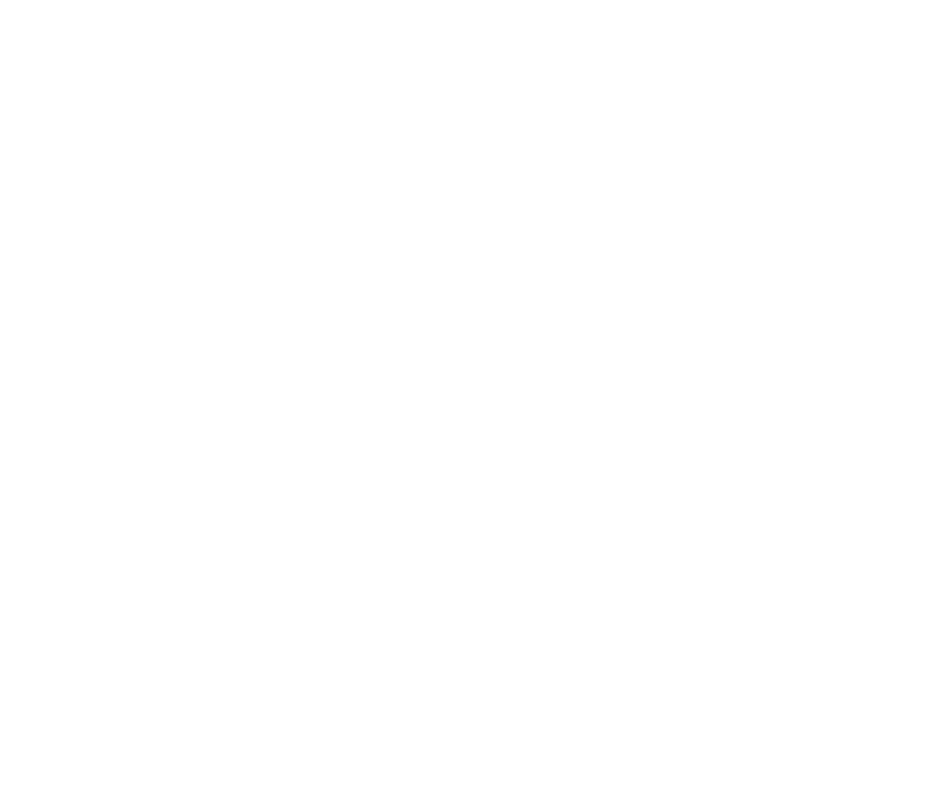
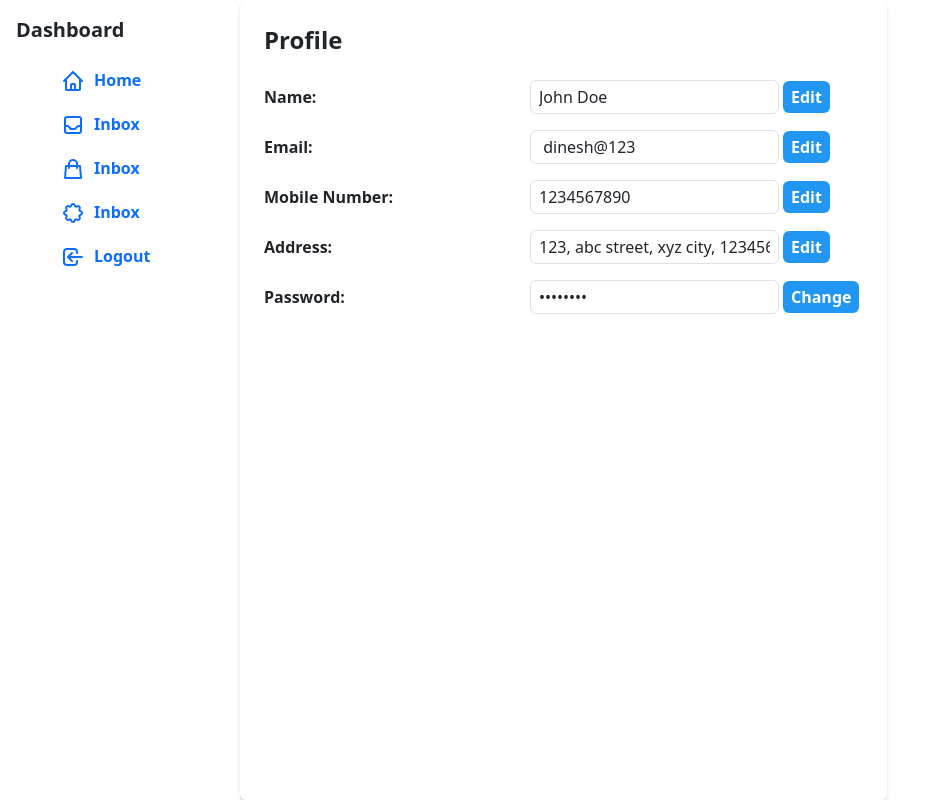
Before and after one commit to kasun789/MicroServicesApplication, a React (Create React App) app in the folder frontend/: page /profile in a window 1280 px wide. Before the commit this address had no page. Shown: the whole page, without its empty margins (0-932 px from the left). Built offline with nearby package versions, Linux system fonts and the light colour scheme.

Commit message:
created profile

```diff
--- a/frontend/package.json
+++ b/frontend/package.json
@@ -6,6 +6,7 @@
     "@testing-library/jest-dom": "^5.17.0",
     "@testing-library/react": "^13.4.0",
     "@testing-library/user-event": "^13.5.0",
+    "axios": "^1.5.1",
     "bootstrap": "^5.3.2",
     "react": "^18.2.0",
     "react-bootstrap": "^2.8.0",
--- a/frontend/src/App.js
+++ b/frontend/src/App.js
@@ -21,6 +21,10 @@
           <Route path="/" element={<Home />}></Route>
           <Route path="/login" element={<Login />}></Route>
           <Route path="/signUp" element={<SignUp />}></Route>
+          <Route path='/dashboard' element={<Dashboard/>}></Route>
+          <Route path='/profile' element={<Profile/>}></Route>
+          <Route path='/support' element={<Support/>}></Route>
+          <Route path='/payment' element={<Payment/>}></Route>
           <Route path="/LandingPage" element={<LandingPage />}></Route>
         </Routes>
       </Router>
--- a/frontend/src/pages/Profile.js
+++ b/frontend/src/pages/Profile.js
@@ -1,63 +1,159 @@
-import React,{useState} from 'react'
+import React, { useState, useEffect } from 'react';
+import { Link } from 'react-router-dom';
+import SideBar from '../components/SideBar';
+import axios from 'axios';
 
 function Profile() {
+//   const [user, setUser] = useState(null);
+  const [user, setUser] = useState({name: "John Doe", email: " dinesh@123", mobileNumber: "1234567890", address: "123, abc street, xyz city, 123456", password:"123456"});
 
+  const [editPassword, setEditPassword] = useState(false);
+
+  const handlePasswordChange = () => {
+    console.log("Password change");
+    setEditPassword(editPassword => !editPassword);
+  }
+
+  const handlePasswordChangeSubmit = () => {
+    console.log("Password change submit");
+    setEditPassword(editPassword => !editPassword);
+  }
+
+//   useEffect(() => {
+//     // Use Axios to fetch user profile data from the URL
+//     axios.get('http://127.0.0.1:8000/profile')
+//       .then((response) => {
+//         setUser(response.data);
+//       })
+//       .catch((error) => {
+//         console.error('Error fetching profile:', error);
+//       });
+//   }, []);
 
 
 return (
-
-        <div>
-              <div className='SignUpForm1'>
-
-                 <div className='innerContainer'>
-
-                     <form>
-                     <h3>Profile</h3>
-                     <div className="mb-3">
-                     <label>Name</label>
+  <div className="flex bg-sky-50">
+    {user ? (
+      <>
+        <SideBar />
+        <div className="p-4 bg-white rounded-md shadow-md">
+          <h2 className="mb-4 text-2xl font-semibold">Profile</h2>
+          <div className="flex flex-col space-y-4">
+            <div className="flex items-center space-x-4">
+              <label className="font-bold min-w-[250px]">Name:</label>
+              <div className="flex items-center">
                 <input
-                         type="text"
-                         className="form-control"
-                         placeholder="First name"
+                  className="px-2 py-1 border rounded-md"
+                  value={user.name}
+                />
+                <button className="px-2 py-1 mx-1 font-bold text-white bg-blue-500 rounded hover:bg-blue-700" >
+                  Edit
+                </button>
+              </div>
+            </div>
+            <div className="flex items-center space-x-4">
+              <label className="font-bold min-w-[250px]">Email:</label>
+              <div className="flex items-center">
+                <input
+                  className="px-2 py-1 border rounded-md"
+                  value={user.email}
+                />
+                <button className="px-2 py-1 mx-1 font-bold text-white bg-blue-500 rounded hover:bg-blue-700">
+                  Edit
+                </button>
+              </div>
+            </div>
+            <div className="flex items-center space-x-4">
+              <label className="font-bold min-w-[250px]">Mobile Number:</label>
+              <div className="flex items-center">
+                <input
+                  className="px-2 py-1 border rounded-md"
+                  value={user.mobileNumber}
+                />
+                <button className="px-2 py-1 mx-1 font-bold text-white bg-blue-500 rounded hover:bg-blue-700">
+                  Edit
+                </button>
+              </div>
+            </div>
+            <div className="flex items-center space-x-4">
+              <label className="font-bold min-w-[250px]">Address:</label>
+              <div className="flex items-center">
+                <input
+                  className="px-2 py-1 border rounded-md"
+                  value={user.address}
+                />
+                <button className="px-2 py-1 mx-1 font-bold text-white bg-blue-500 rounded hover:bg-blue-700">
+                  Edit
+                </button>
+              </div>
+            </div>
+            {editPassword ? (
+              <>
+                <div className="flex items-center space-x-4">
+                  <label className="font-bold min-w-[250px]">Current Password:</label>
+                  <div className="flex items-center">
+                    <input
+                      className="px-2 py-1 border rounded-md"
+                      placeholder="Enter Current password"
+                      type="password"
+                      name="currentPassword"
                     />
                   </div>
-                     <div className="mb-3">
-                     <label>NIC</label>
-                     <input type="text" className="form-control" placeholder="Last name" />
                 </div>
-                     <div className="mb-3">
-                     <label>Phone No</label>
+
+                <div className="flex items-center space-x-4">
+                  <label className="font-bold min-w-[250px]">Enter New Password:</label>
+                  <div className="flex items-center">
                     <input
-                         type="email"
-                         className="form-control"
-                         placeholder="Enter email"
+                      className="px-2 py-1 border rounded-md"
+                      placeholder="Enter New password"
+                      type="password"
+                      name="newPassword"
                     />
                   </div>
-                     <div className="mb-3">
-                     <label>Email address</label>
+                </div>
+
+                <div className="flex items-center space-x-4">
+                  <label className="font-bold min-w-[250px]">Confirm New Password:</label>
+                  <div className="flex items-center">
                     <input
-                         type="email"
-                         className="form-control"
-                         placeholder="Enter email"
+                      className="px-2 py-1 border rounded-md"
+                      placeholder="Confirm New password"
+                      type="password"
+                      name="confirmNewPassword"
                     />
                   </div>
-                     <div className="mb-3">
-                     <label>Password</label>
+                </div>
+                <div className="flex items-end justify-end space-x-4">
+                  <button className="px-2 py-1 mx-1 font-bold text-white bg-blue-500 rounded w-30 hover:bg-blue-700 " onClick={handlePasswordChangeSubmit}>Submit</button>
+                </div>
+              </>
+            ):
+            (
+              <div className="flex items-center space-x-4">
+                <label className="font-bold min-w-[250px]">Password:</label>
+                <div className="flex items-center">
                   <input
+                    className="px-2 py-1 border rounded-md"
+                    value="********" // Display password as asterisks for security
                     type="password"
-                         className="form-control"
-                         placeholder="Enter password"
                   />
+                  <button className="px-2 py-1 mx-1 font-bold text-white bg-blue-500 rounded hover:bg-blue-700" onClick={handlePasswordChange}>
+                    Change
+                  </button>
                 </div>
-                 </form>
-
               </div>
-
-           </div>
-
-        </div>
-
             )
           }
+          </div>
+        </div>
+      </>
+    ) : (
+      <p>Loading profile...</p>
+    )}
+  </div>
+);
 
-export default Profile
+}
+
+export default Profile;
```
Also changed, not shown: 1 other file (tests, documents, lock files or other folders). Lines whose indentation alone changed are shown as unchanged.
